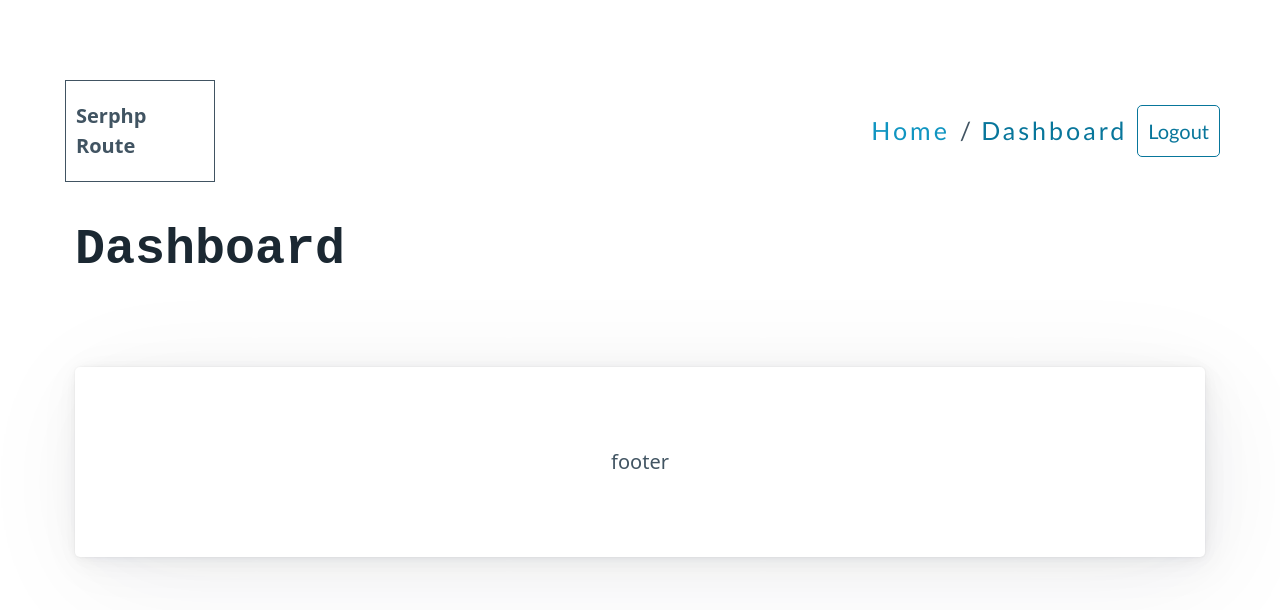
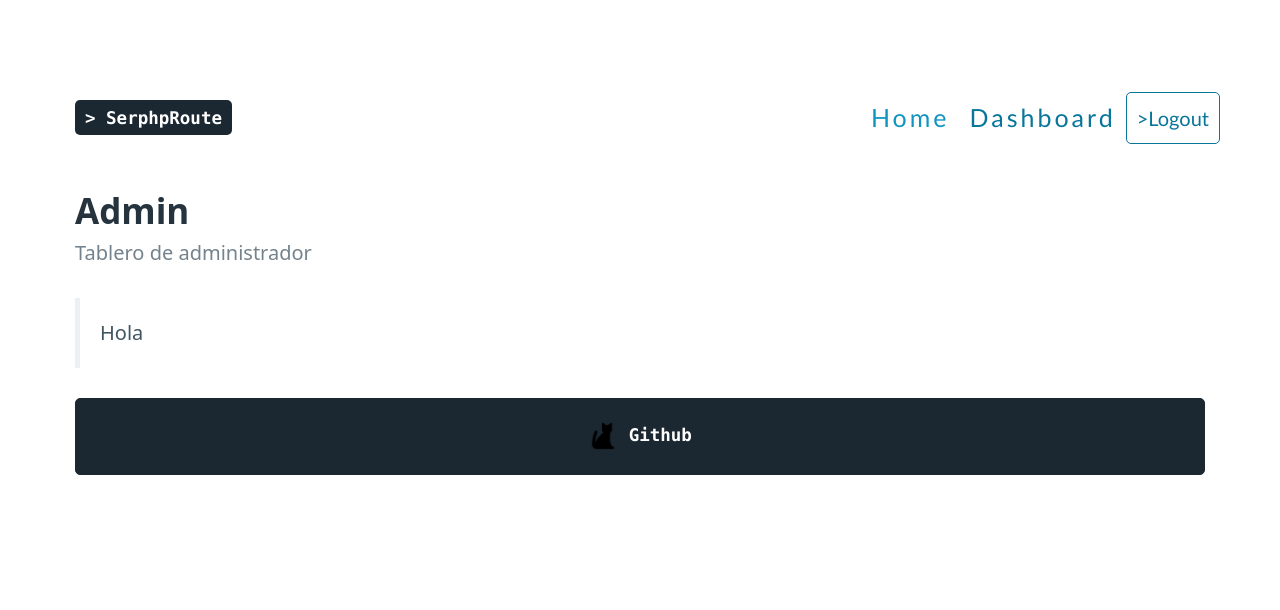
Before and after one commit to Serphp/ReactRouter, a React (Vite) app: page /dashboard in a window 1280 px wide. Shown: the top 610 px of the page. Built offline with nearby package versions, Linux system fonts and the light colour scheme.

Commit message:
more style css/icons/typography/ect

```diff
--- a/src/components/Navbar.jsx
+++ b/src/components/Navbar.jsx
@@ -15,16 +15,16 @@ const Navbar = () => {
         <>
         <nav className="breadcrumb container mb">
             <ul>
-            <li id="logo"><strong>Serphp Route </strong></li>
+            <li id=""><kbd>{'>'} SerphpRoute</kbd></li>
             </ul>
             <ul className="padding">
-            <NavLink className="pt" to="/"> Home </NavLink> /
-            {user || <NavLink className="pt" onClick={login}> Login </NavLink>}
+            <NavLink className="pt" to="/"> Home </NavLink>
+            {user || <NavLink className="pt" role="button" onClick={login}> {'>'}Login </NavLink>}
 
             {user &&
                 (<>
                     <NavLink className="pt" to="/dashboard"> Dashboard</NavLink>
-                    <NavLink role="button" className="outline" onClick={() => setUser(false)}> Logout </NavLink>
+                    <NavLink role="button" className="outline" onClick={() => setUser(false)}> {'>'}Logout </NavLink>
                 </>)
             }
             </ul>
--- a/src/index.css
+++ b/src/index.css
@@ -10,7 +10,7 @@ p{
 }
 
 #logo{
-    width: 150px;
+    width: 170px;
     border: 1px solid;
 
 }
--- a/src/layout/User.jsx
+++ b/src/layout/User.jsx
@@ -9,7 +9,11 @@ const User = () => {
 
             <Outlet />
 
-            <article className="cc"> footer </article>
+            {/* FOOTER */}
+            <button class="contrast">
+            <a href="https://github.com/Serphp/ReactRouter"><kbd> <img src="src\icons\cat.png" width={30} /> Github</kbd></a>
+            </button>
+
         </main>
     );
 };
--- a/src/pages/Dashboard.jsx
+++ b/src/pages/Dashboard.jsx
@@ -1,5 +1,13 @@
 const Dashboard = () => {
-    return <h1>Dashboard</h1>;
+    return (<>
+
+    <hgroup>
+    <h2> Admin </h2>
+    <h3> Tablero de administrador </h3>
+    </hgroup>
+
+    <blockquote> Hola </blockquote>
+    </>)
 };
 
 export default Dashboard;
--- a/src/pages/Home.jsx
+++ b/src/pages/Home.jsx
@@ -1,11 +1,20 @@
 const Home = () => {
     return (
         <>
-        <h1 className=""> Home </h1>
+        <hgroup>
+        <h2> Home </h2>
+        <h3> Inicio de la pagina </h3>
+        </hgroup>
+
         <div className="img">
             <img className="rd" src="https://i.imgur.com/jM3Nvp8.jpeg" alt="" />
             </div>
-        <p className="cc"> un Origami que encontre por ahi </p>
+        <blockquote className="cc">
+        "Un origami que encontre por ahi, blanco como papel."
+        <footer>
+        <cite>- Bryan</cite>
+        </footer>
+        </blockquote>
         </>
     )
 };
```
Also changed, not shown: src/icons/cat.png (added).
